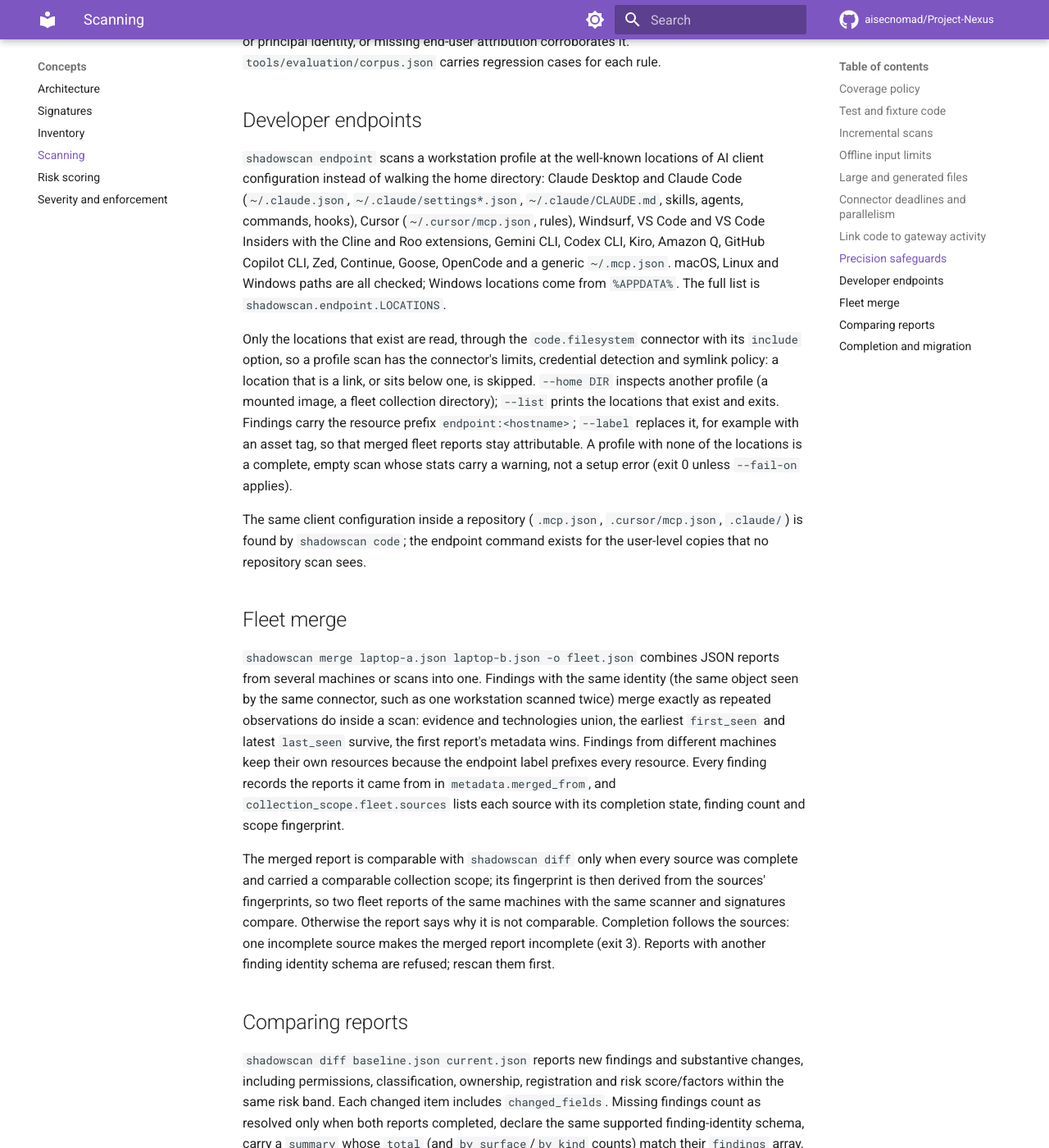
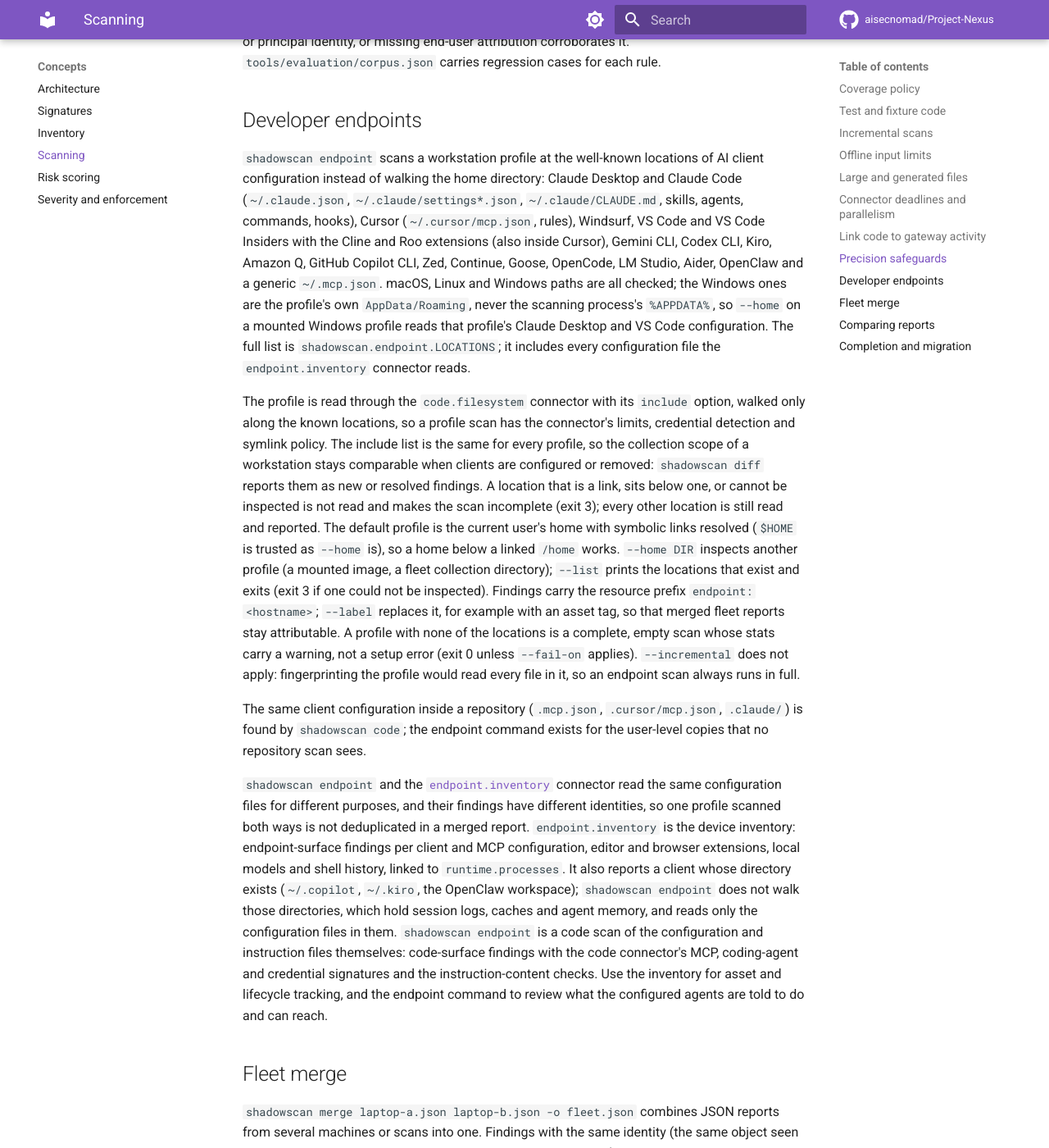
Before and after one commit to aisecnomad/Project-Nexus, an MkDocs documentation site: the page built from docs/scanning.md, in a window 1280 px wide and 1400 px high, scrolled down 12124 px. Shown: the whole window at 82% size. Built offline with MkDocs 1.6.1 and Material for MkDocs 9.7.7, drawn with Linux system fonts in a browser that asks for light colours; comment, search, counter and statistics services are not loaded; some of the changed text lies outside the part shown.

Commit message:
Document endpoint, fleet and instruction-content corrections
Describe the profile-relative Windows locations, the shared include list
and comparable empty profiles, partial scans beside unsafe locations,
the incremental-cache exclusion for include scans, and how shadowscan
endpoint relates to endpoint.inventory (different finding identities;
inventory for devices and lifecycle, endpoint for file content). Fleet
merge docs cover source naming, the refusal of reused finding ids and
distinct labels for cloned machines. CHANGELOG (Unreleased) and the
production guide record the rescan impact.

Signed-off-by: Claude <noreply@anthropic.com>
Co-Authored-By: Claude Opus 5.5 <noreply@anthropic.com>
Claude-Session: https://claude.ai/code/session_01NNpBL4DqDDJdF9hLExvpc9

```diff
--- a/docs/scanning.md
+++ b/docs/scanning.md
@@ -553,25 +553,53 @@ of AI client configuration instead of walking the home directory: Claude
 Desktop and Claude Code (`~/.claude.json`, `~/.claude/settings*.json`,
 `~/.claude/CLAUDE.md`, skills, agents, commands, hooks), Cursor (`~/.cursor/mcp.json`,
 rules), Windsurf, VS Code and VS Code Insiders with the Cline and Roo
-extensions, Gemini CLI, Codex CLI, Kiro, Amazon Q, GitHub Copilot CLI, Zed,
-Continue, Goose, OpenCode and a generic `~/.mcp.json`. macOS, Linux and Windows
-paths are all checked; Windows locations come from `%APPDATA%`. The full list
-is `shadowscan.endpoint.LOCATIONS`.
+extensions (also inside Cursor), Gemini CLI, Codex CLI, Kiro, Amazon Q, GitHub
+Copilot CLI, Zed, Continue, Goose, OpenCode, LM Studio, Aider, OpenClaw and a
+generic `~/.mcp.json`. macOS, Linux and Windows paths are all checked; the
+Windows ones are the profile's own `AppData/Roaming`, never the scanning
+process's `%APPDATA%`, so `--home` on a mounted Windows profile reads that
+profile's Claude Desktop and VS Code configuration. The full list is
+`shadowscan.endpoint.LOCATIONS`; it includes every configuration file the
+`endpoint.inventory` connector reads.
 
-Only the locations that exist are read, through the `code.filesystem`
-connector with its `include` option, so a profile scan has the connector's
-limits, credential detection and symlink policy: a location that is a link, or
-sits below one, is skipped. `--home DIR` inspects another profile (a mounted
-image, a fleet collection directory); `--list` prints the locations that exist
-and exits. Findings carry the resource prefix `endpoint:<hostname>`; `--label`
+The profile is read through the `code.filesystem` connector with its
+`include` option, walked only along the known locations, so a profile scan has
+the connector's limits, credential detection and symlink policy. The include
+list is the same for every profile, so the collection scope of a workstation
+stays comparable when clients are configured or removed: `shadowscan diff`
+reports them as new or resolved findings. A location that is a link, sits
+below one, or cannot be inspected is not read and makes the scan incomplete
+(exit 3); every other location is still read and reported. The default profile
+is the current user's home with symbolic links resolved (`$HOME` is trusted as
+`--home` is), so a home below a linked `/home` works. `--home DIR` inspects
+another profile (a mounted image, a fleet collection directory); `--list`
+prints the locations that exist and exits (exit 3 if one could not be
+inspected). Findings carry the resource prefix `endpoint:<hostname>`; `--label`
 replaces it, for example with an asset tag, so that merged fleet reports stay
 attributable. A profile with none of the locations is a complete, empty scan
 whose stats carry a warning, not a setup error (exit 0 unless `--fail-on`
-applies).
+applies). `--incremental` does not apply: fingerprinting the profile would
+read every file in it, so an endpoint scan always runs in full.
 
 The same client configuration inside a repository (`.mcp.json`,
 `.cursor/mcp.json`, `.claude/`) is found by `shadowscan code`; the endpoint
 command exists for the user-level copies that no repository scan sees.
+
+`shadowscan endpoint` and the [`endpoint.inventory`](connectors/endpoint.md#endpointinventory)
+connector read the same configuration files for different purposes, and their
+findings have different identities, so one profile scanned both ways is not
+deduplicated in a merged report. `endpoint.inventory` is the device
+inventory: endpoint-surface findings per client and MCP configuration, editor
+and browser extensions, local models and shell history, linked to
+`runtime.processes`. It also reports a client whose directory exists
+(`~/.copilot`, `~/.kiro`, the OpenClaw workspace); `shadowscan endpoint` does
+not walk those directories, which hold session logs, caches and agent memory,
+and reads only the configuration files in them. `shadowscan endpoint` is a
+code scan of the configuration and instruction files themselves: code-surface
+findings with the code connector's MCP, coding-agent and credential
+signatures and the instruction-content checks. Use the inventory for asset
+and lifecycle tracking, and the endpoint command to review what the
+configured agents are told to do and can reach.
 
 ## Fleet merge
 
@@ -584,7 +612,17 @@ evidence and technologies union, the earliest `first_seen` and latest
 different machines keep their own resources because the endpoint label
 prefixes every resource. Every finding records the reports it came from in
 `metadata.merged_from`, and `collection_scope.fleet.sources` lists each
-source with its completion state, finding count and scope fingerprint.
+source with its completion state, finding count and scope fingerprint. A
+source is named by its path below the reports' common directory
+(`host-a/report.json` for reports collected as `<host>/report.json`), or by
+its file name when the reports share a directory.
+
+Report files are untrusted input. A finding id that another report already
+uses for a finding with another identity (resource, connector, account and
+the other identity fields) is refused (exit 1) rather than merged. Machines
+that share a host name and home directory, such as clones of one VM image,
+produce the same identities and merge as one machine scanned twice; give each
+a distinct `--label`, such as its asset tag.
 
 The merged report is comparable with `shadowscan diff` only when every source
 was complete and carried a comparable collection scope; its fingerprint is
```
Also changed, not shown: CHANGELOG.md (+29 -1 lines), docs/connectors.md (+4 -2 lines), docs/connectors/code.md (+7 -3 lines), docs/connectors/endpoint.md (+13 -0 lines), docs/production.md (+26 -7 lines).
